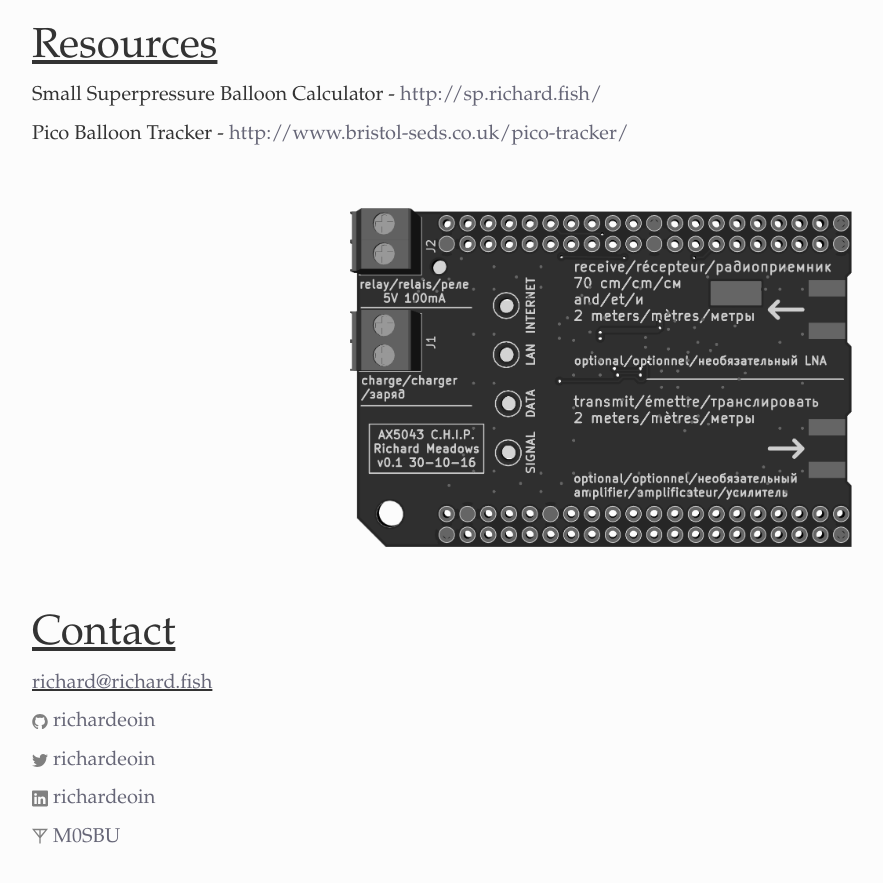
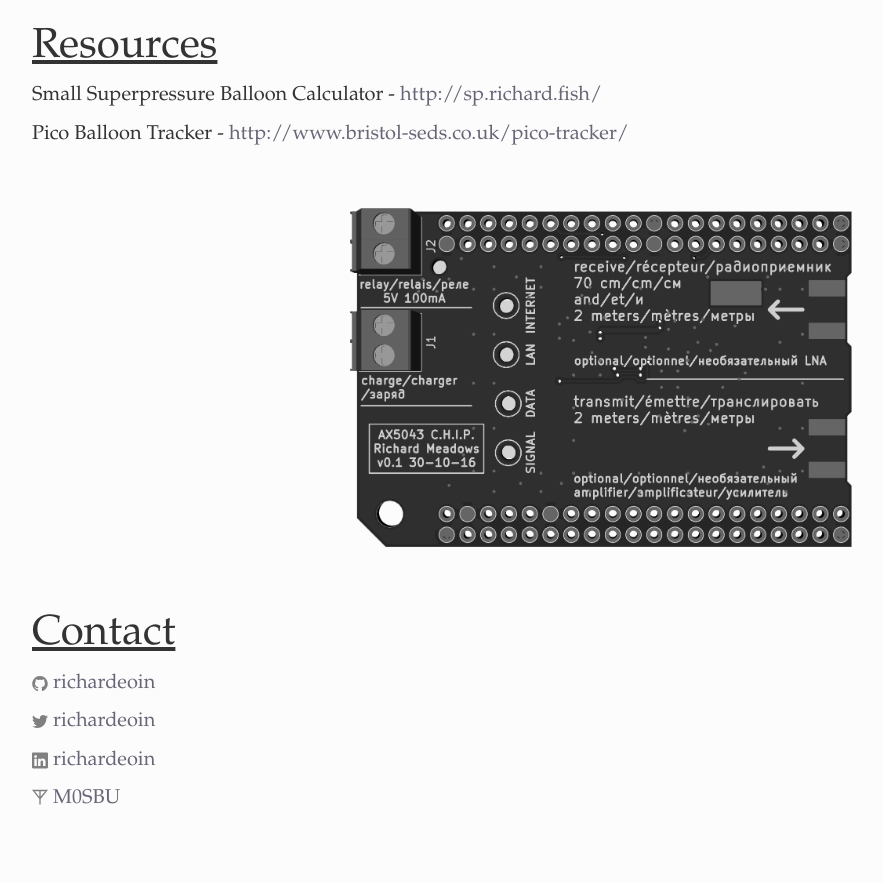
Before and after one commit to richardeoin/fish, a Jekyll site: the page built from index.markdown, in a window 1280 px wide and 900 px high, scrolled down 783 px. Shown: the top 883 px of the window, without its empty margins (38-921 px from the left). Built offline with Jekyll 4.4.1, drawn with Linux system fonts in a browser that asks for light colours; some web fonts are replaced; after the commit the page ends 1644 px from its top, so only the background shows below that.

Commit message:
[email] hide email for now

```diff
--- a/_includes/contact.html
+++ b/_includes/contact.html
@@ -1,6 +1,6 @@
-<p>
-<u><a href="mailto:richard@richard.fish?Subject=Good%20afternoon" target="_top">richard@richard.fish</a></u>
-</p>
+<!-- <p> -->
+<!-- <u><a href="mailto:richard@richard.fish?Subject=Good%20afternoon" target="_top">richard@richard.fish</a></u> -->
+<!-- </p> -->
 <p>
   <a href="https://github.com/richardeoin">
     <span class="icon  icon--github">
```
